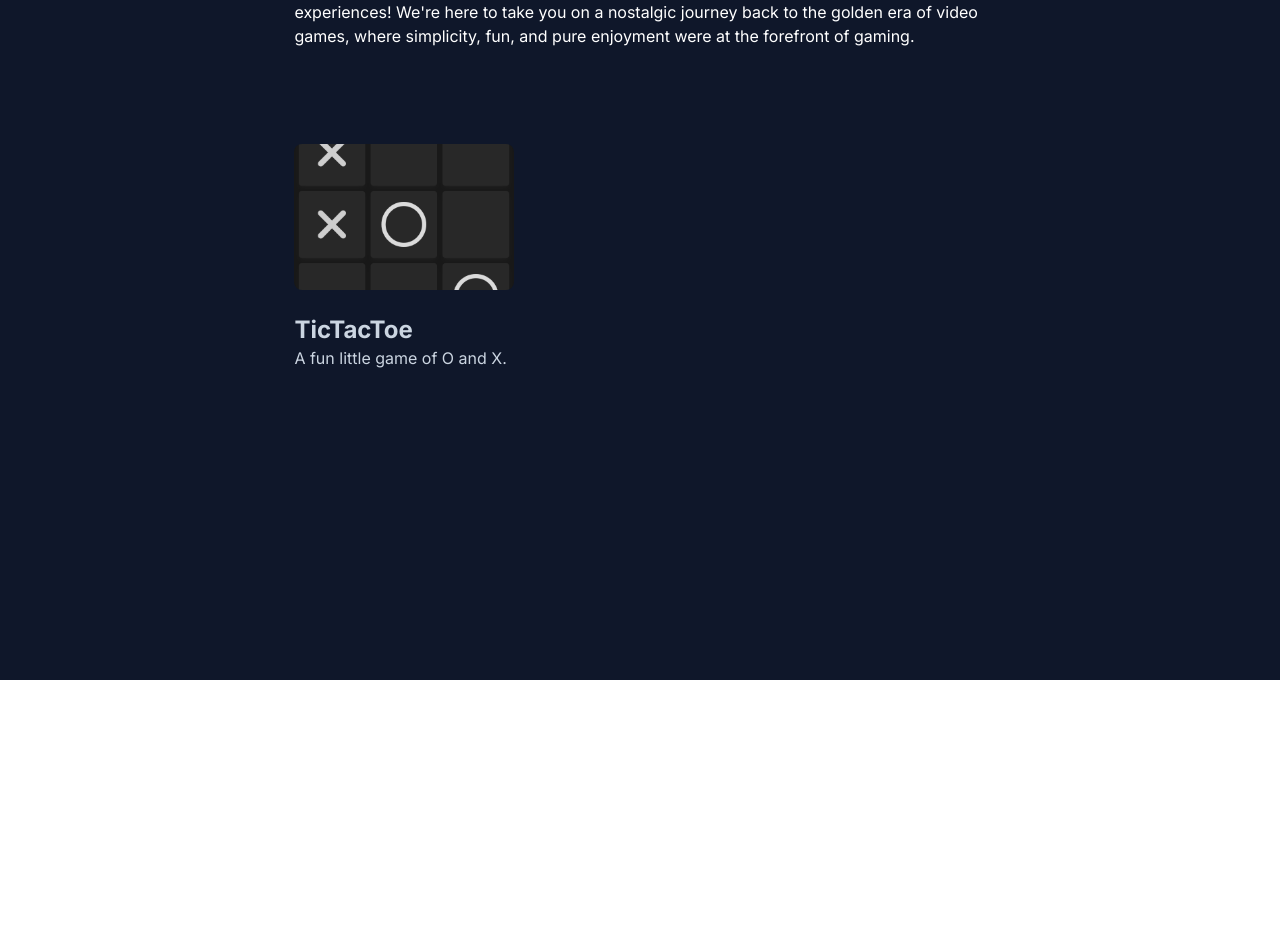
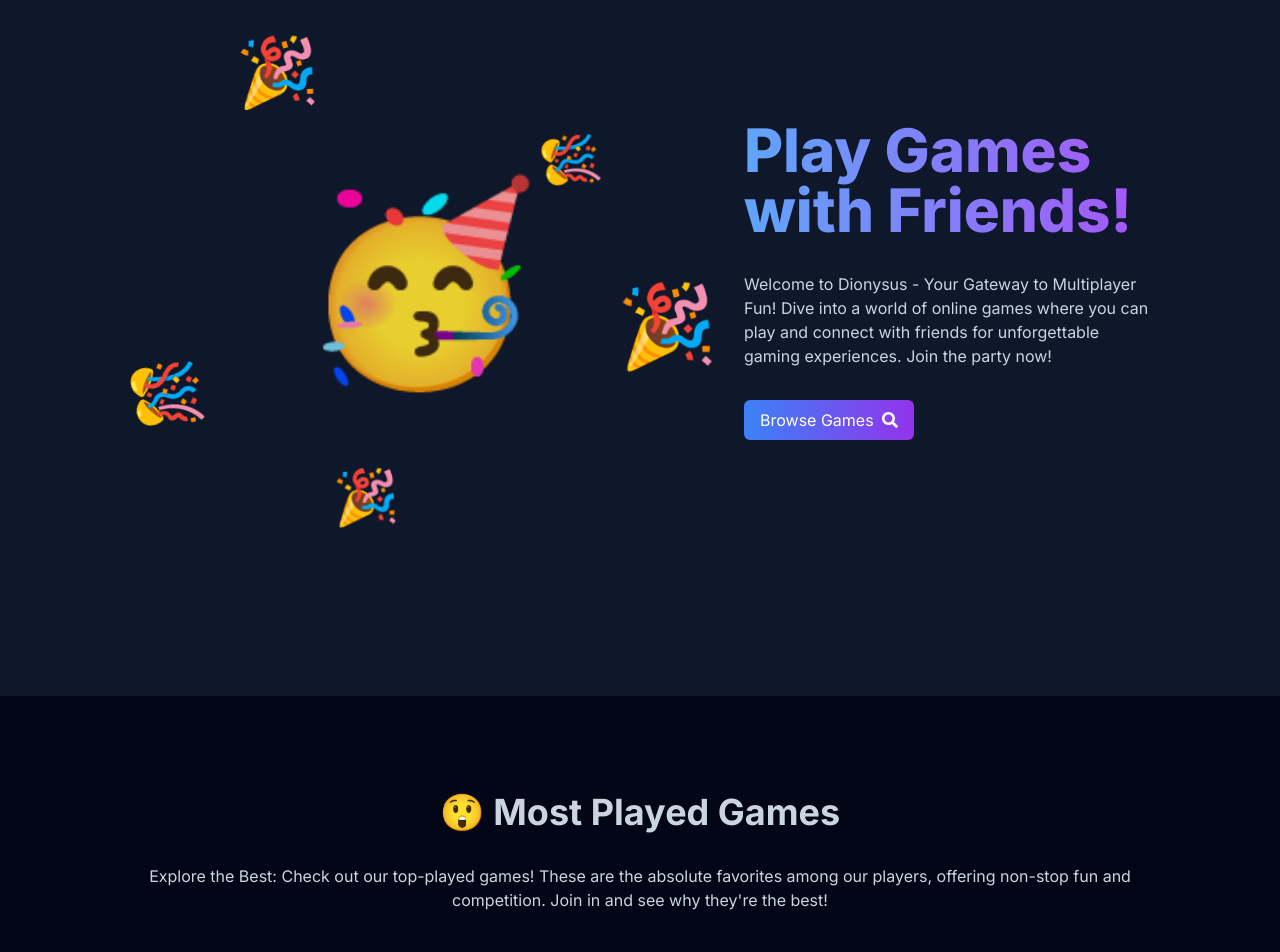
Before and after one commit to LaplaceXD/Dionysus, a React (Vite) app: page / in a window 1280 px wide. Shown: the part 120-1072 px from the top of the page. Before the commit the page ends 800 px from the top, so only its background shows below. Built offline with nearby package versions, Linux system fonts and the light colour scheme.

Commit message:
[Feat][Lex] Updated home page

```diff
--- a/src/pages/Home/Home.tsx
+++ b/src/pages/Home/Home.tsx
@@ -1,14 +1,62 @@
 import tictactoe from "@/assets/tictactoe-thumbnail.png";
-import { GameCard } from "@/pages/Home/components";
-import { SectionLayout } from "@/layouts";
+import { MainLayout } from "@/layouts";
+import { FaSearch } from "react-icons/fa";
+import { Link } from "react-router-dom";
+import { GameCard } from "./components";
 
 function Home() {
   return (
-    <main className="flex flex-col gap-8 pt-8 max-w-[768px] m-auto">
-      <SectionLayout
-        title={<span className="text-cyan-300">Retro Games</span>}
-        description="Welcome to Retro Games, your gateway to the world of timeless and classic gaming experiences! We're here to take you on a nostalgic journey back to the golden era of video games, where simplicity, fun, and pure enjoyment were at the forefront of gaming."
+    <MainLayout>
+      <div className="wrapper mt-40 grid grid-cols-12 gap-y-32 md:gap-8 items-center overflow-x-clip">
+        <div className="relative col-span-12 md:col-span-7 text-center">
+          <span className="motion-safe:animate-pulse text-[25vw] md:text-[15vw] z-10">
+            🥳
+          </span>
+          <span className="motion-safe:animate-spin absolute text-5xl">🎊</span>
+          <span className="motion-safe:animate-tada absolute text-5xl -bottom-24 left-52">
+            🎉
+          </span>
+          <span className="motion-safe:animate-spin absolute text-6xl bottom-0 left-0">
+            🎊
+          </span>
+          <span className="motion-safe:animate-tada absolute text-6xl -top-24 left-28">
+            🎉
+          </span>
+          <span className="motion-safe:animate-tada absolute text-7xl bottom-16 right-0">
+            🎉
+          </span>
+        </div>
+
+        <article className="flex flex-col gap-8 col-span-12 md:col-span-5">
+          <h1 className="font-extrabold text-5xl md:text-6xl bg-gradient-to-r from-secondary-400 to-primary-500 bg-clip-text text-trasparent">
+            Play Games with Friends!
+          </h1>
+          <p className="text-neutral-300 text-sm md:text-base">
+            Welcome to Dionysus - Your Gateway to Multiplayer Fun! Dive into a
+            world of online games where you can play and connect with friends
+            for unforgettable gaming experiences. Join the party now!
+          </p>
+          <Link
+            to="/games"
+            className="text-sm md:text-base flex gap-2 items-center bg-gradient-to-r from-secondary-500 to-primary-600 hover:shadow-lg hover:shadow-secondary-500/25 transition-all duration-200 active:translate-y-0.5 px-4 py-2 text-white rounded-md w-fill justify-center md:justify-start md:w-fit"
           >
+            Browse Games <FaSearch />
+          </Link>
+        </article>
+      </div>
+
+      <div className="bg-neutral-950 mt-24 md:mt-64 py-24">
+        <article className="wrapper flex flex-col gap-8">
+          <h2 className="text-neutral-300 font-bold text-4xl text-center">
+            😲 Most Played Games
+          </h2>
+          <p className="text-neutral-300 text-sm md:text-base text-center">
+            Explore the Best: Check out our top-played games! These are the
+            absolute favorites among our players, offering non-stop fun and
+            competition. Join in and see why they're the best!
+          </p>
+
+          <section>
             <ul className="grid grid-cols-1 sm:grid-cols-3 mt-8 gap-4">
               <li>
                 <GameCard
@@ -19,8 +67,10 @@
                 />
               </li>
             </ul>
-      </SectionLayout>
-    </main>
+          </section>
+        </article>
+      </div>
+    </MainLayout>
   );
 }
 
```
Lines whose indentation alone changed are shown as unchanged.
